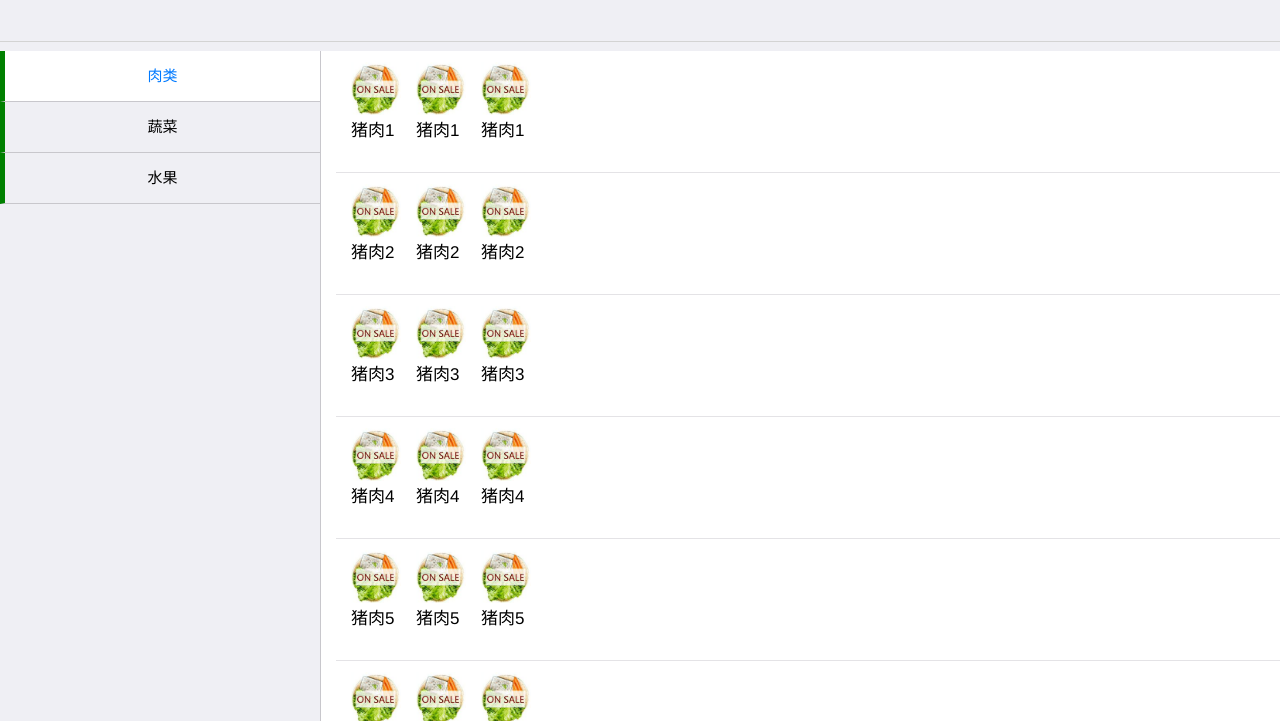
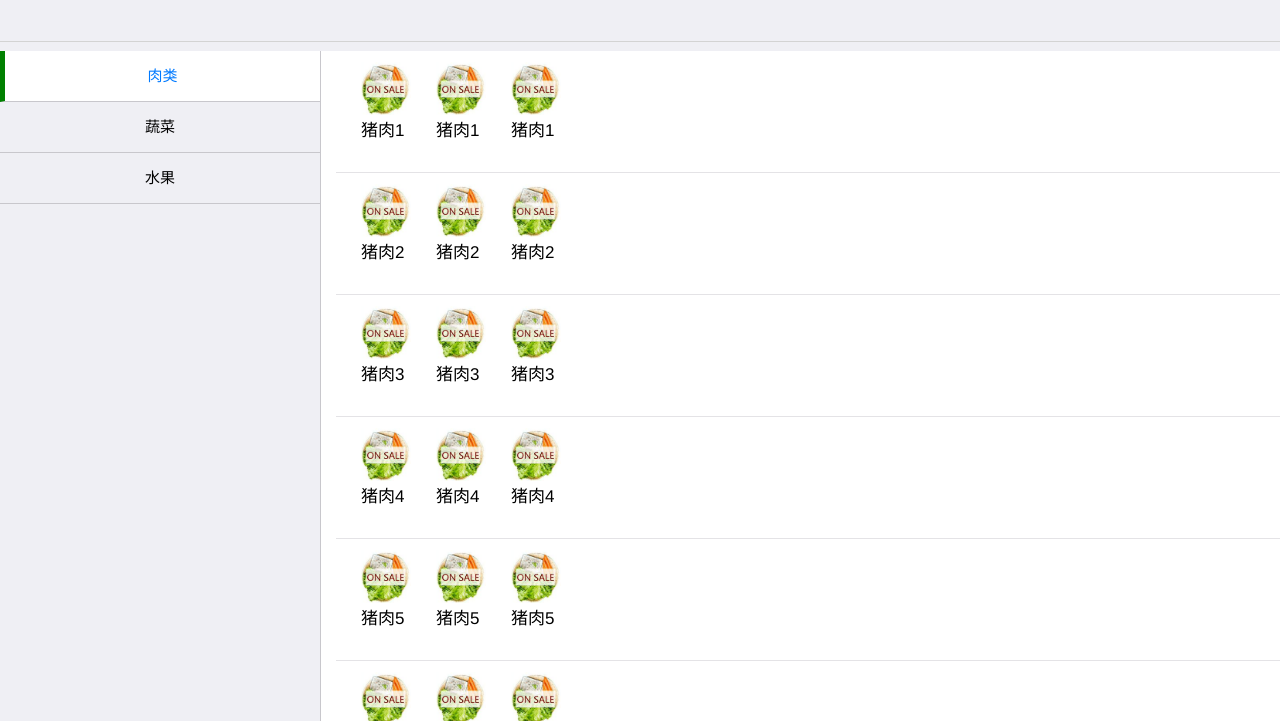
Before and after one commit to BowenTH/saturdayFoot, a plain HTML site: page E3signl/shopList/detailHead.html in a window 1280 px wide. Shown: the part 79-800 px from the top of the page. Drawn offline with Linux system fonts and the light colour scheme; files that its build step writes are made by us from their sources.

Commit message:
2-22 last

```diff
--- a/E3signl/shopList/detailHead.html
+++ b/E3signl/shopList/detailHead.html
@@ -36,7 +36,7 @@
 			li img{width: 50px;height: auto;}
 			li div{
 				width:50px;float:left; height:100px;
-				margin-left: 15px;
+				margin-left: 25px;
 			}
 
 			#segmentedControlContents{
@@ -99,50 +99,23 @@
 				m = 16, //左侧选项卡数量+1
 				n = 21; //每个选项卡列表数量+1
 //			添加实例
-//			for (; i < 3; i++) {
-//				html.push('<a class="mui-control-item" data-index="' + (i - 1) + '" href="#content' + i + '">选项' + i + '</a>');
-//			}
-//			controls.innerHTML = html.join('');
-//			html = [];
-//			for (i = 1; i < 3; i++) {
-//				html.push('<div id="content' + i + '" class="mui-control-content"><ul class="mui-table-view">');
-//				for (j = 1; j < n; j++) {
-//					html.push('<li class="mui-table-view-cell">第' + i + '个选项卡子项-' + j + '</li>');
-//				}
-//				html.push('</ul></div>');
-//			}
 			//测试代码
 			for (i=1; i <= leftMenu.length; i++) {
-//				if(i==1){
-					html.push('<a class="mui-control-item a-active" data-index="' + (i - 1) + '" href="#content' + i + '">' + leftMenu[i-1].name + '</a>');
-//				}else
-//				if(i==2){
-//					html.push('<a class="mui-control-item" data-index="' + (i - 1) + '" href="#content' + i + '">' + leftMenu[1].name + '</a>');
-//
-//				}else{
-//					html.push('<a class="mui-control-item" data-index="' + (i - 1) + '" href="#content' + i + '">选项' + i + '</a>');
-//				}
+				html.push('<a class="mui-control-item " data-index="' + (i - 1) + '" href="#content' + i + '">' + leftMenu[i-1].name + '</a>');
 			}
 			controls.innerHTML = html.join('');
+			//初始化，侧栏第一个选项加左侧颜色
+			$('#segmentedControls a').eq(0).addClass('a-active');
 			html = [];
 			for (i = 1; i <=leftMenu.length; i++) {
 //			for (i = 1; i < m; i++) {
 				html.push('<div id="content' + i + '" class="mui-control-content"><ul class="mui-table-view">');
 				for (j = 1; j <= leftMenu[i-1].info.length; j++) {
-//					if(j==1){
-//						html.push('<li class="mui-table-view-cell">' + leftMenu[0].info[0].name+"<img style='width:50px' src="+ leftMenu[0].info[0].img +"/>"+
-//						leftMenu[0].info[1].name+"<img style='width:50px' src="+ leftMenu[0].info[1].img +"/>"+ '</li>');
-//					}else
-//					if(j==2){
-//						html.push('<li class="mui-table-view-cell">' + leftMenu[0].info[0].name + '</li>');
-//					}else{
-						html.push('<li class="mui-table-view-cell "style="display:block">');
-						for(var k=0;k<3;k++){
-							html.push("<div><img  src='../img/food/1111.png'/>"+ "<span >"+leftMenu[i-1].info[j-1].name+"</span></div>" );
-						}
-						html.push('</li>');
-//					}
-//					html.push('<li class="mui-table-view-cell">第' + i + '个选项卡子项-' + j + '</li>');
+					html.push('<li class="mui-table-view-cell "style="display:block">');
+					for(var k=0;k<3;k++){
+						html.push("<div><img  src='../img/food/1111.png'/>"+ "<span >"+leftMenu[i-1].info[j-1].name+"</span></div>" );
+					}
+					html.push('</li>');
 				}
 				html.push('</ul></div>');
 			}
```
Also changed, not shown: E3signl/index.html (+6 -1 lines), E3signl/shopList/detail/menuList.html (+1 -32 lines).
